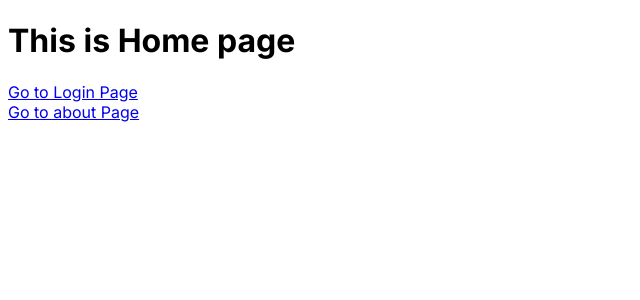
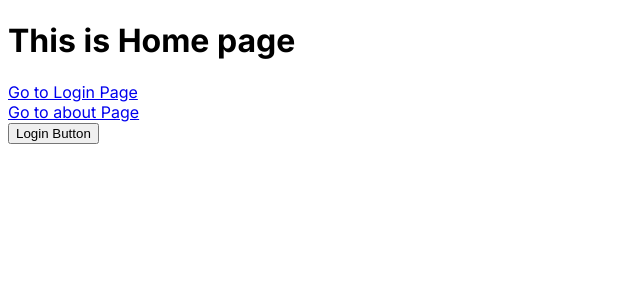
Before and after one commit to abhijit84842/FulL_StacK_DevelopmenT_2024, a Next.js app in the folder React + Framework/Next Js 2024/link_and_navigation_in_nextjs/: page / in a window 1280 px wide. Shown: the top 300 px of the page, without its empty margins (0-640 px from the left). Built offline with nearby package versions, Linux system fonts and the light colour scheme.

Commit message:
set navigation

```diff
--- a/React + Framework/Next Js 2024/link_and_navigation_in_nextjs/app/page.js
+++ b/React + Framework/Next Js 2024/link_and_navigation_in_nextjs/app/page.js
@@ -1,5 +1,11 @@
+"use client"; // when we use any hooks then we have to convert it in client component...//
+
 import Link from "next/link";
+// import { useRouter } from "next/router";      / **Dont import useRouter from next/router **/
+
+import { useRouter } from "next/navigation";
 export default function Home() {
+  const router = useRouter();
   return (
     <main>
       <div>
@@ -10,6 +16,7 @@ export default function Home() {
         <div>
           <Link href="/about">Go to about Page</Link>
         </div>
+        <button onClick={() => router.push("/login")}>Login Button</button>
       </div>
     </main>
   );
```
Also changed, not shown: React + Framework/Next Js 2024/link_and_navigation_in_nextjs/app/login/page.js (+9 -5 lines).
